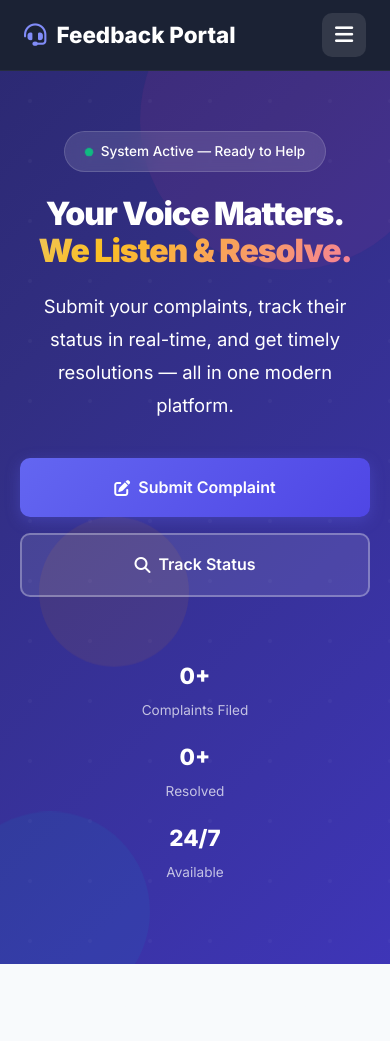
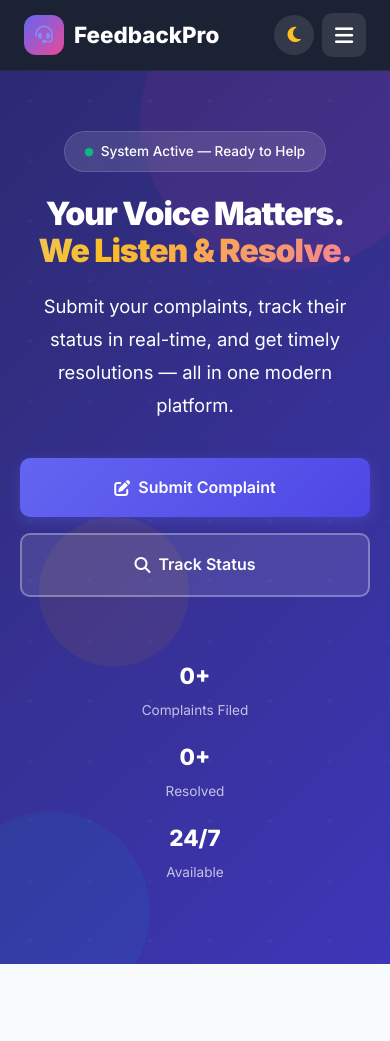
Before and after one commit to chanullll/feedback-portal, a PHP site: page /index.php in a window 390 px wide. Shown: the top 1041 px of the page. Run offline with PHP 8.4, Linux system fonts and the light colour scheme; data that the repository does not hold is empty.

Commit message:
Refactor header/footer for theme and mobile
Add robust DOM checks and behavior for mobile menu, theme toggle and toasts; update header markup and icons. Header: set default data-theme on <html>, bump Font Awesome, add IDs (navbar, navLinks), replace logo text/icon layout, add theme toggle button and toast container. Footer JS: guard against missing elements (hamburger, navLinks, themeToggle, toastContainer), group event listeners inside presence checks, explicitly set theme icon classes, and return early if toast container is absent. Overall fixes potential runtime errors and improves UX for dark mode and mobile navigation.

```diff
--- a/includes/footer.php
+++ b/includes/footer.php
@@ -23,39 +23,48 @@
 // ===== HAMBURGER MENU =====
 const hamburger = document.getElementById('hamburger');
 const navLinks = document.getElementById('navLinks');
-hamburger?.addEventListener('click', () => {
+
+if (hamburger && navLinks) {
+    hamburger.addEventListener('click', () => {
         navLinks.classList.toggle('active');
         const icon = hamburger.querySelector('i');
         icon.classList.toggle('fa-bars');
         icon.classList.toggle('fa-times');
     });
 
-// Close mobile menu on link click
-navLinks?.querySelectorAll('a').forEach(link => {
+    navLinks.querySelectorAll('a').forEach(link => {
         link.addEventListener('click', () => navLinks.classList.remove('active'));
     });
+}
 
 // ===== DARK MODE =====
 const themeToggle = document.getElementById('themeToggle');
 const html = document.documentElement;
 
+if (themeToggle) {
     // Load saved theme
     const savedTheme = localStorage.getItem('theme') || 'light';
     html.setAttribute('data-theme', savedTheme);
     updateThemeIcon(savedTheme);
 
-themeToggle?.addEventListener('click', () => {
+    // Toggle theme on click
+    themeToggle.addEventListener('click', () => {
         const current = html.getAttribute('data-theme');
         const next = current === 'light' ? 'dark' : 'light';
         html.setAttribute('data-theme', next);
         localStorage.setItem('theme', next);
         updateThemeIcon(next);
     });
+}
 
 function updateThemeIcon(theme) {
     const icon = themeToggle?.querySelector('i');
     if (icon) {
-        icon.className = theme === 'dark' ? 'fas fa-sun' : 'fas fa-moon';
+        if (theme === 'dark') {
+            icon.className = 'fas fa-sun';
+        } else {
+            icon.className = 'fas fa-moon';
+        }
     }
 }
 
@@ -72,6 +81,8 @@ window.addEventListener('scroll', () => {
 // ===== TOAST NOTIFICATION =====
 function showToast(message, type = 'info', duration = 4000) {
     const container = document.getElementById('toastContainer');
+    if (!container) return;
+
     const toast = document.createElement('div');
     toast.className = `toast toast-${type}`;
 
--- a/includes/header.php
+++ b/includes/header.php
@@ -1,30 +1,40 @@
 <?php ?>
 <!DOCTYPE html>
-<html lang="en">
+<html lang="en" data-theme="light">
 <head>
     <meta charset="UTF-8">
     <meta name="viewport" content="width=device-width, initial-scale=1.0">
     <title><?= $pageTitle ?? 'Feedback & Complaint Portal' ?></title>
-    <link rel="stylesheet" href="https://cdnjs.cloudflare.com/ajax/libs/font-awesome/6.4.0/css/all.min.css">
+    <link rel="stylesheet" href="https://cdnjs.cloudflare.com/ajax/libs/font-awesome/6.5.0/css/all.min.css">
     <link rel="stylesheet" href="<?= $cssPath ?? 'css/style.css' ?>">
 </head>
 <body>
 
-<nav class="navbar">
+<nav class="navbar" id="navbar">
     <div class="container nav-flex">
         <a href="<?= $basePath ?? '' ?>index.php" class="logo">
-            <i class="fas fa-headset"></i> Feedback Portal
+            <div class="logo-icon">
+                <i class="fas fa-headset"></i>
+            </div>
+            FeedbackPro
         </a>
-        <ul class="nav-links">
-            <li><a href="<?= $basePath ?? '' ?>index.php">Home</a></li>
-            <li><a href="<?= $basePath ?? '' ?>submit.php">Submit Complaint</a></li>
-            <li><a href="<?= $basePath ?? '' ?>track.php">Track Status</a></li>
-            <li><a href="<?= $basePath ?? '' ?>admin/login.php" class="btn-nav">Admin</a></li>
+        <ul class="nav-links" id="navLinks">
+            <li><a href="<?= $basePath ?? '' ?>index.php"><i class="fas fa-home"></i> Home</a></li>
+            <li><a href="<?= $basePath ?? '' ?>submit.php"><i class="fas fa-pen"></i> Submit</a></li>
+            <li><a href="<?= $basePath ?? '' ?>track.php"><i class="fas fa-search"></i> Track</a></li>
+            <li><a href="<?= $basePath ?? '' ?>admin/login.php" class="btn-nav"><i class="fas fa-lock"></i> Admin</a></li>
         </ul>
-        <button class="hamburger" id="hamburger">
-            <i class="fas fa-bars"></i>
-        </button>
+        <div style="display:flex; gap:8px; align-items:center;">
+            <button class="theme-toggle" id="themeToggle" title="Toggle Dark Mode">
+                <i class="fas fa-moon"></i>
+            </button>
+            <button class="hamburger" id="hamburger">
+                <i class="fas fa-bars"></i>
+            </button>
+        </div>
     </div>
 </nav>
 
+<div class="toast-container" id="toastContainer"></div>
+
 <main>
```
Lines whose indentation alone changed are shown as unchanged.
